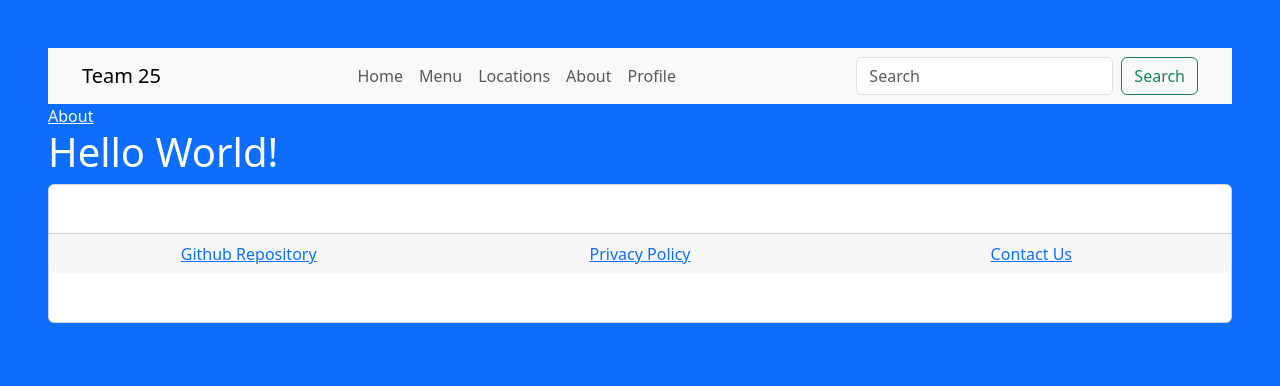
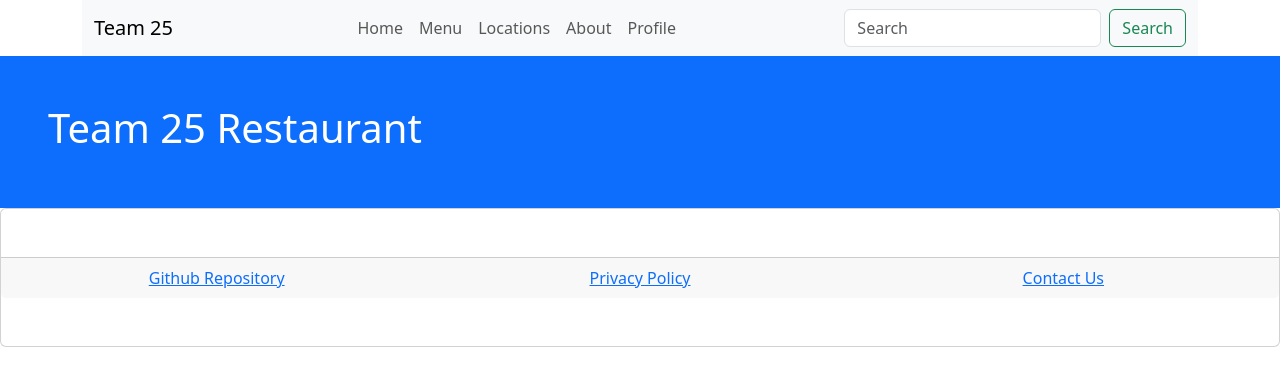
Before and after one commit to chingu-voyages/v50-tier3-team-25, a React (Vite) app in the folder front/: page / in a window 1280 px wide. Shown: the top 386 px of the page. Built offline with nearby package versions, Linux system fonts and the light colour scheme.

Commit message:
Added header, footer, authContext. Cleaned up main page with those changes.

```diff
--- a/front/src/App.jsx
+++ b/front/src/App.jsx
@@ -6,7 +6,7 @@ import Header from "./Header"
 const Title = () => {
   return (
     <h1>
-      Hello World!
+      Team 25 Restaurant
     </h1>
   )
 }
@@ -17,10 +17,7 @@ function App() {
       className="bg-primary h-100 p-5"
       style={{ color: 'white' }}
     >
-      <NavBar/>
-      <Link className="text-light" to='/about'>About</Link>
       <Title />
-      <Footer/>
     </div>
   )
 }
--- a/front/src/Header.jsx
+++ b/front/src/Header.jsx
@@ -2,14 +2,20 @@ import React from "react";
 import { Container, Button } from "react-bootstrap";
 import NavBar from "./NavBar";
 
+function Buttons() {
+    //MADDIE: moved these out for now since they were a little awkwardly placed, should be integrated into the navbar
+    return (
+        <div className="ml-auto d-flex">
+            <Button variant="dark" className="me-2">Dark</Button>
+            <Button variant="dark">Login</Button>
+        </div>
+    )
+}
+
 const Header = () => {
     return (
         <Container>
-                <div className="ml-auto d-flex">
-                    <Button variant="dark" className="me-2">Dark</Button>
-                    <Button variant="dark">Login</Button>
-                </div>
-
+                <NavBar/>
         </Container>
     );
 }
--- /dev/null
+++ b/front/src/authContext.js
@@ -0,0 +1,3 @@
+import React, { createContext } from 'react'
+
+export const AuthContext = createContext()
--- a/front/src/main.jsx
+++ b/front/src/main.jsx
@@ -1,8 +1,10 @@
 import React from 'react'
+import { useState, useEffect } from 'react'
 import ReactDOM from 'react-dom/client'
 import {
   createBrowserRouter,
-  RouterProvider
+  RouterProvider,
+  Outlet,
 } from 'react-router-dom'
 
 // project styles
@@ -14,9 +16,30 @@ import App from './App'
 import ErrorPage from './ErrorPage'
 import MenuPage from './MenuPage'
 
+import Header from './Header'
+import Footer from './Footer'
+
+import { AuthContext } from './authContext'
+
 const site = import.meta.env.BASE_URL
 
+function Layout() {
+  return (
+      <>
+        <div id='page-content'>
+          <Header />
+          <Outlet />
+          <Footer />
+        </div>
+      </>
+  )
+}
+
 const router = createBrowserRouter([
+  {
+    element: <Layout />,
+    errorElement: <ErrorPage />,
+    children: [
       {
         path: '/',
         element: <App />,
@@ -30,10 +53,36 @@ const router = createBrowserRouter([
         path: '/menu',
         element: <MenuPage />
       },
-], {
-  basename: site
-})
+    ],
+  }
+])
+
+const AuthContextProvider = ({children}) => {
+  const [accessToken, setAccessToken] = useState([])
+
+  useEffect(() => {
+    //check our local storage for these items on page load
+    const checkAccess = localStorage.getItem("access")
+
+    if (checkAccess) { //valid, not undefined
+      setAccessToken(checkAccess)
+    }
+  }, [])
+
+  const auth = {
+    accessToken: accessToken,
+    setAccessToken: setAccessToken,
+  }
+
+  return (
+    <AuthContext.Provider value={{ auth: auth }}>
+      {children}
+    </AuthContext.Provider>
+  )
+}
 
 ReactDOM.createRoot(document.getElementById('root')).render(
+  <AuthContextProvider>
     <RouterProvider router={router} />
+  </AuthContextProvider>
 )
```
Lines whose indentation alone changed are shown as unchanged.
